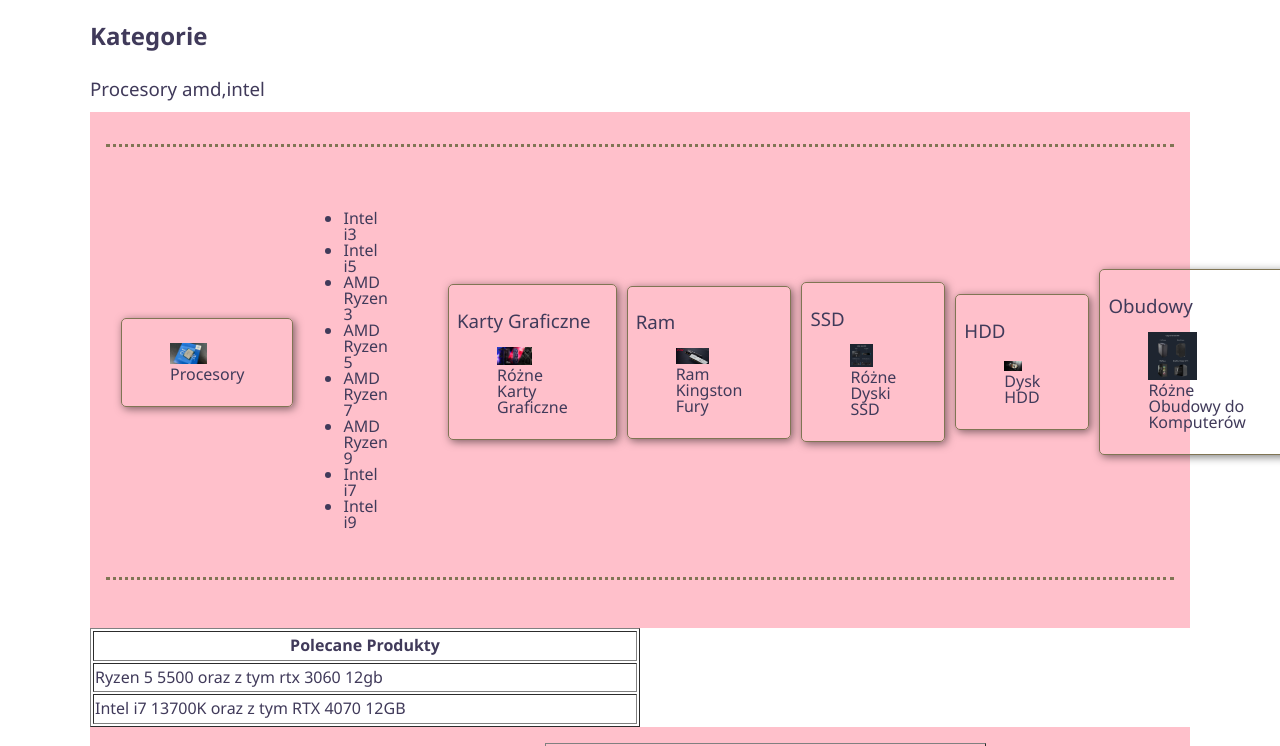
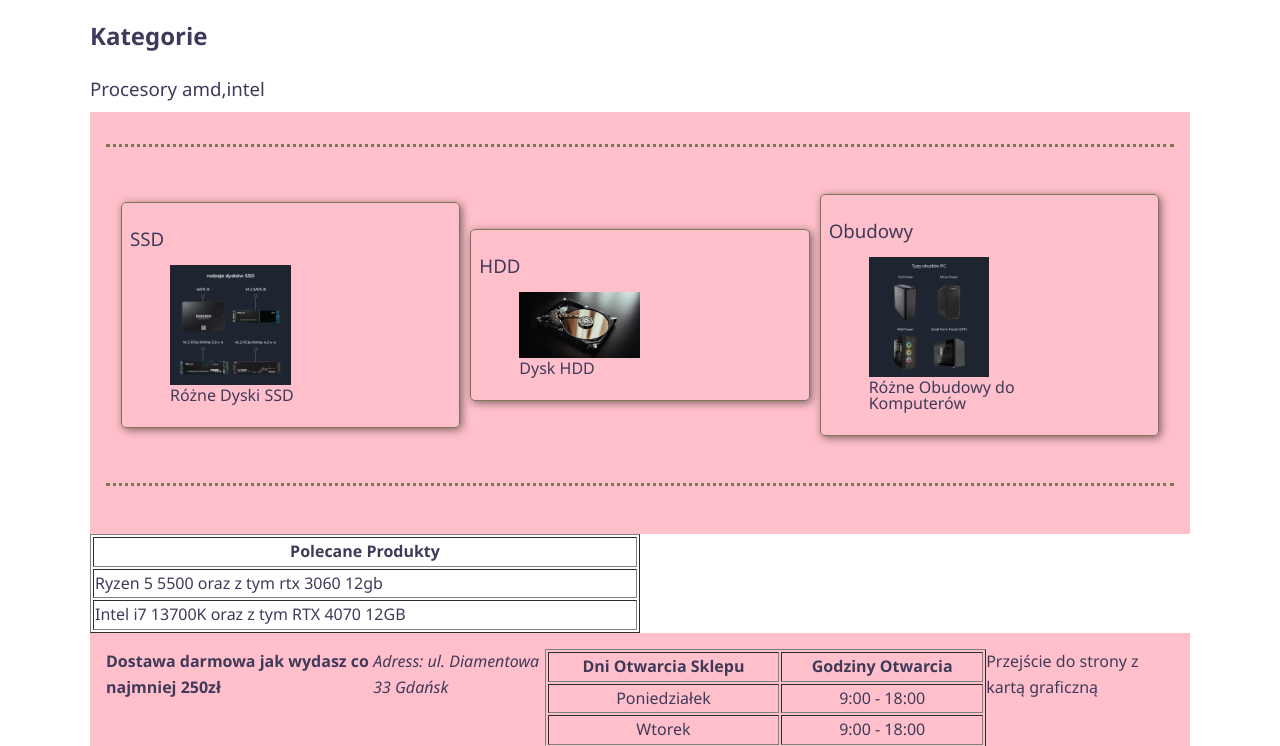
Before and after one commit to RedWine-27/PSI_KatalogProduktow, a plain HTML site: page index.html in a window 1280 px wide. Shown: the part 355-1101 px from the top of the page. Drawn offline with Linux system fonts and the light colour scheme.

Commit message:
dodanie zwężanie się strony

```diff
--- a/css/#style.css
+++ b/css/#style.css
@@ -126,9 +126,11 @@ div.karta {
     border-radius: 5px;
     margin-bottom: var(--odstep-sredni);
     box-shadow: 2px 2px 8px rgba(0, 0, 0, 0.5);
+    flex: 1;
 }
 div.karta:hover {
     box-shadow: 4px 4px 12px rgba(0, 0, 0, 0.7);
+    flex-wrap: wrap;
 }
 div.karta img {
     max-width: 100%;
--- a/index.html
+++ b/index.html
@@ -21,7 +21,6 @@
 <!-- główna zawartość strony-->
 <body>
      <div class="container">
-        <!-- inline css - tego generalnie nie robimy -->
         <header>
             <img src="img/OIP.jpg" alt="Logo Sklepu komputerowego" width="200" height="200">
             <nav>
@@ -53,45 +52,6 @@
     </section>
     <section>
 <header>
-<div class="karta">
-<figure>
-    <img src="img/i7gen14.jpg" alt="intel core i7 13 gen" width="50%">
-    <figcaption>Procesory</figcaption>
-</figure>
-</div>
-
-<!--ol jest listą numerowaną-->
-    <article>
-    <ul>
-        <li><a href="intel3.html">Intel i3</a></li>
-        <li><a href="intel5.html">Intel i5</a></li>
-
-        <li><a href="amd3.html">AMD Ryzen 3</a></li>
-         <li><a href="amd5.html">AMD Ryzen 5</a></li>
-         <li><a href="amd7.html">AMD Ryzen 7</a></li>
-        <li><a href="amd9.html">AMD Ryzen 9</a></li>
-
-        <li>Intel i7</li>
-        <li>Intel i9</li>
-    </ul>
-    </article>
-    <!--<a href="link">tekst</a> /// tak się dodaje linki do innych stron przez text-->
-    <!--ul jest listą nie numerowaną-->
-    <ul></ul>
-<div class="karta">
-    <h3>Karty Graficzne</h3>
-<figure>
-    <img src="img/ian.jpg" alt="karta graficzna amd intel oraz nvidia" width="50%">
-    <figcaption>Różne Karty Graficzne</figcaption>
-</figure>
-</div>
-<div class="karta">
-    <h3>Ram</h3>
-    <figure>
-        <img src="img/ram.jpg" alt="Ram Kingston Fury z " width="50%">
-        <figcaption>Ram Kingston Fury</figcaption>
-    </figure>
-</div>
 <div class="karta">
     <h3>SSD</h3>
     <figure>
```
